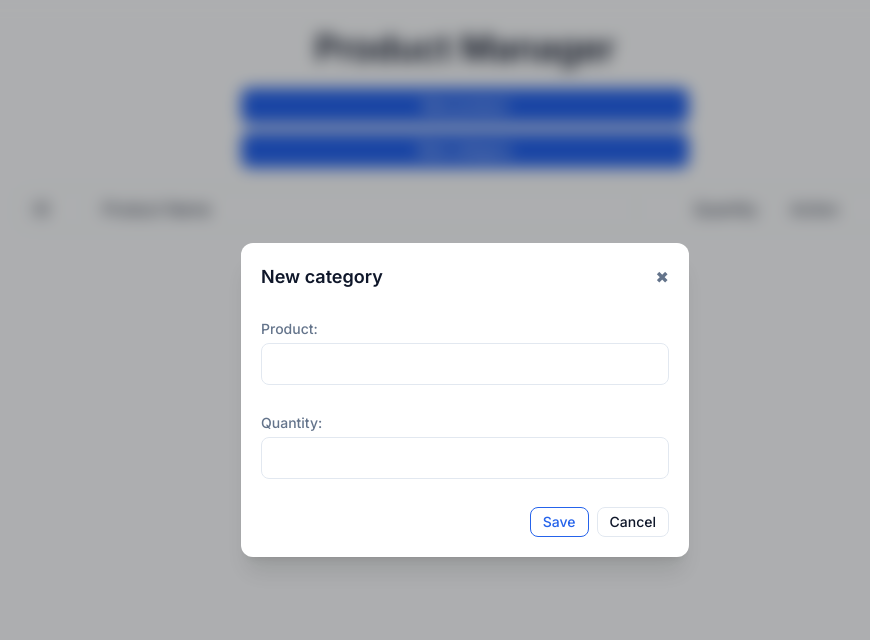
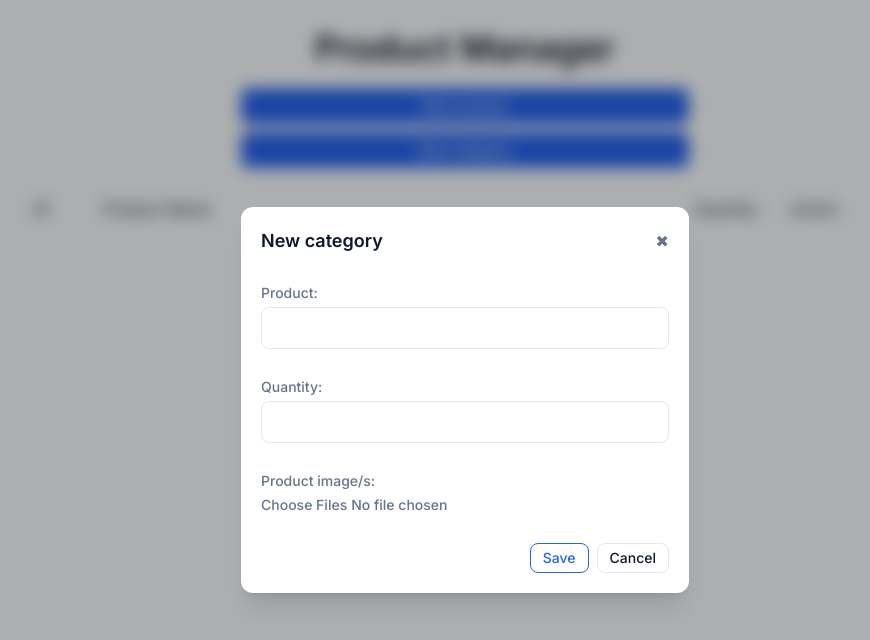
Before and after one commit to 2uzuk1/product_manager, a React (Vite) app: page / in a window 1280 px wide. Both pictures are taken after a click on the button "New product". Shown: the top 640 px of the page, without its empty margins (175-1045 px from the left). Built offline with nearby package versions, Linux system fonts and the light colour scheme.

Commit message:
feat: update category and product modals

```diff
--- a/src/components/CategoryModal.jsx
+++ b/src/components/CategoryModal.jsx
@@ -6,15 +6,19 @@ const ModalCategory = ({ canShow, onClose, onSave }) => {
     event.preventDefault();
   };
   return (
-    <ModalBase canShow={canShow} onClose={onClose} title="New Product">
+    <ModalBase canShow={canShow} onClose={onClose} title="New Category">
       <form onClick={handleSubmit} className="flex flex-col gap-7">
         <label>
           Category name:
           <input type="text" />
         </label>
         <div className="flex justify-end gap-2">
-          <Button variant="save">Save</Button>
-          <Button variant="cancel">Cancel</Button>
+          <Button variant="save" onSubmit={handleSubmit}>
+            Save
+          </Button>
+          <Button variant="cancel" onClick={onClose}>
+            Cancel
+          </Button>
         </div>
       </form>
     </ModalBase>
--- a/src/components/ProductModal.jsx
+++ b/src/components/ProductModal.jsx
@@ -17,6 +17,16 @@ const ProductModal = ({ canShow, onClose, onSave }) => {
           Quantity:
           <input type="number" name="quantity" min="0" />
         </label>
+        <label>
+          Product image/s:
+          {/* TODO: Image files selector */}
+          <input
+            type="file"
+            accept="image/*"
+            multiple
+            onChange={({ target }) => console.log(Array.from(target.files))}
+          />
+        </label>
         <div className="flex justify-end gap-2">
           <Button variant="save" type="submit">
             Save
```
